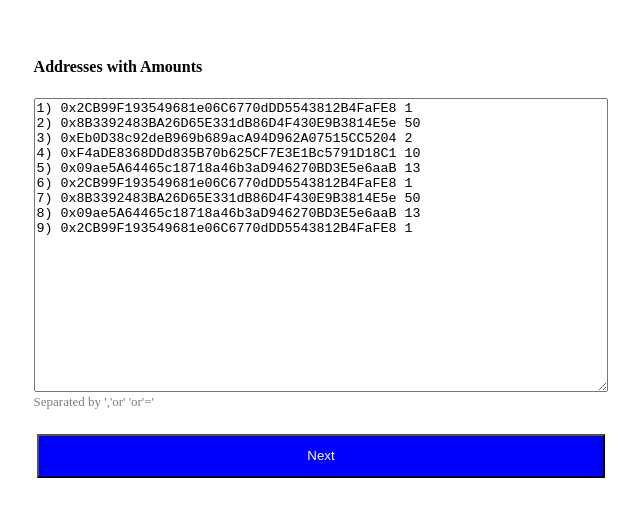
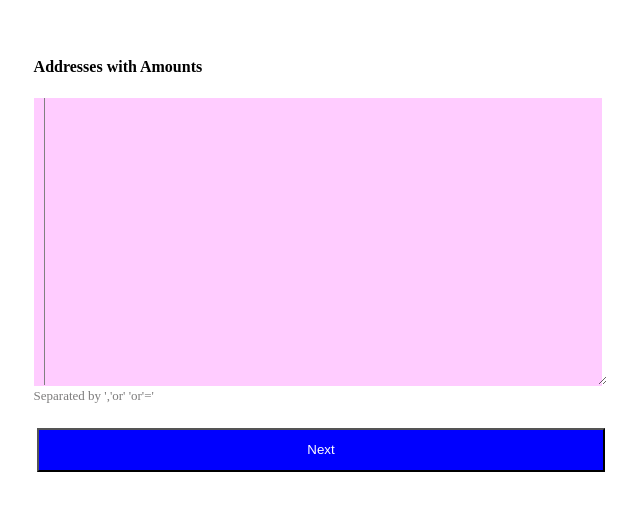
Before and after one commit to Akash5908/task, a React (Create React App) app: page / in a window 1280 px wide. Shown: the part 191-708 px from the top of the page, without its empty margins (322-962 px from the left). Built offline with nearby package versions, Linux system fonts and the light colour scheme.

Commit message:
added editable

```diff
--- a/src/Disperse.js
+++ b/src/Disperse.js
@@ -1,23 +1,12 @@
 import React, { useState, useEffect } from "react";
 
-const address = [
-  "0x2CB99F193549681e06C6770dDD5543812B4FaFE8=1",
-  "0x8B3392483BA26D65E331dB86D4F430E9B3814E5e 50",
-  "0xEb0D38c92deB969b689acA94D962A07515CC5204=2",
-  "0xF4aDE8368DDd835B70b625CF7E3E1Bc5791D18C1=10",
-  "0x09ae5A64465c18718a46b3aD946270BD3E5e6aaB,13",
-  "0x2CB99F193549681e06C6770dDD5543812B4FaFE8=1",
-  "0x8B3392483BA26D65E331dB86D4F430E9B3814E5e 50",
-  "0x09ae5A64465c18718a46b3aD946270BD3E5e6aaB,13",
-  "0x2CB99F193549681e06C6770dDD5543812B4FaFE8=1",
-];
-
 const Disperse = () => {
-  const [inputValue, setInputValue] = useState(address);
+  const [inputValue, setInputValue] = useState([]);
   const [error, setError] = useState(null);
   const [showerror, setshowError] = useState(false);
   const [splitdata, setSplitData] = useState([]);
   const [showbutton, setShowbutton] = useState(false);
+  const [showtext, setShowText] = useState([]);
 
   useEffect(() => {
     const tempSplitData = inputValue.map((str, index) => {
@@ -25,15 +14,22 @@ const Disperse = () => {
       return { address, amount: amount, line: index + 1 };
     });
 
-    setSplitData(tempSplitData);
+    setShowText(tempSplitData);
+
+
   }, [inputValue]);
 
   const onSumbit = () => {
+    setshowError(true);
+
     const errors = [];
     const duplicateMap = new Map();
 
     for (let previous = 0; previous < splitdata.length; previous++) {
-      if (isNaN(splitdata[previous].amount)) {
+      if (
+        !isNaN(splitdata[previous].amount || splitdata[previous].amount === "")
+      ) {
+      } else {
         errors.push(`Line ${previous + 1} wrong amount`);
       }
 
@@ -136,20 +132,52 @@ const Disperse = () => {
         <div style={{ width: "50%", height: "50%", padding: "3vw" }}>
           <h4>Addresses with Amounts</h4>
 
+          <div
+            style={{
+              display: "grid",
+              gridTemplateColumns: "auto 1fr",
+              gap: "10px",
+              height: "80%",
+              backgroundColor: "#FFCCFF",
+            }}
+          >
+            <span style={{ fontSize: "13px" }}>
+              {splitdata.map((item) => (
+                <div key={item.line}>{item.line}</div>
+              ))}
+            </span>
             <textarea
               cols={5}
-            style={{ width: "100%", height: "80%", display: "block" }}
+              style={{
+                width: "100%",
+                height: "98.5%",
+                border: "0px",
+                borderLeft: "1px solid grey",
+                backgroundColor: "transparent",
+              }}
               value={
                 splitdata.length > 0
                   ? splitdata
-                    .map(
-                      (item) => `${item.line}) ${item.address} ${item.amount}`
-                    )
+                      .map((item) => `${item.address} ${item.amount}`)
                       .join("\n")
                   : inputValue
               }
-            onChange={(e) => setInputValue(e.target.value.split("\n"))}
+              onChange={(e) => {
+                setShowText([]);
+                setSplitData([]);
+                setInputValue([]);
+                const text = e.target.value;
+                if (text.includes(",")) {
+                  // Replace commas with newlines
+                  const newText = text.replace(/,/g, "\n");
+                  setInputValue(newText.split("\n"));
+                } else {
+                  setInputValue(text.split("\n"));
+                }
+              }}
             ></textarea>
+          </div>
+
           <span style={{ color: "#7D7C7C", fontSize: "13px" }}>
             Separated by ','or' 'or'='
           </span>
@@ -231,7 +259,10 @@ const Disperse = () => {
               color: "white",
               marginLeft: "3px",
             }}
-            onClick={onSumbit}
+            onClick={() => {
+              setSplitData(showtext);
+              onSumbit();
+            }}
           >
             Next
           </button>
```
Lines whose indentation alone changed are shown as unchanged.
